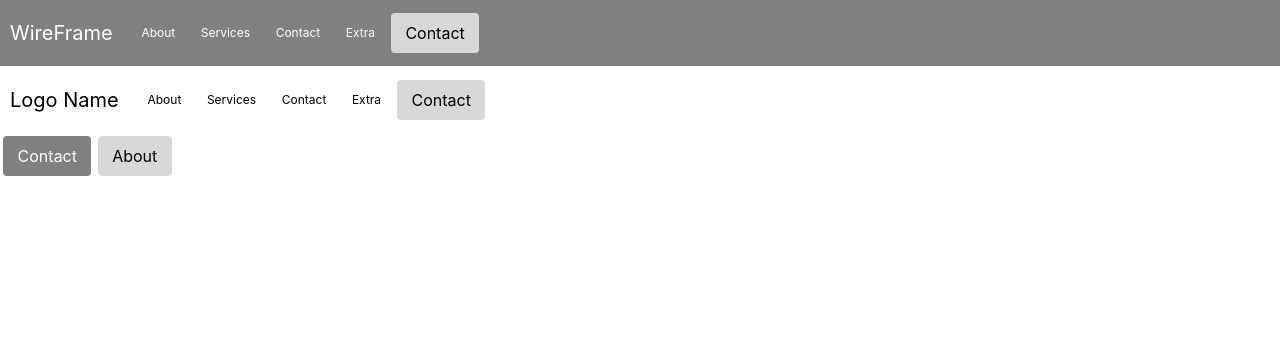
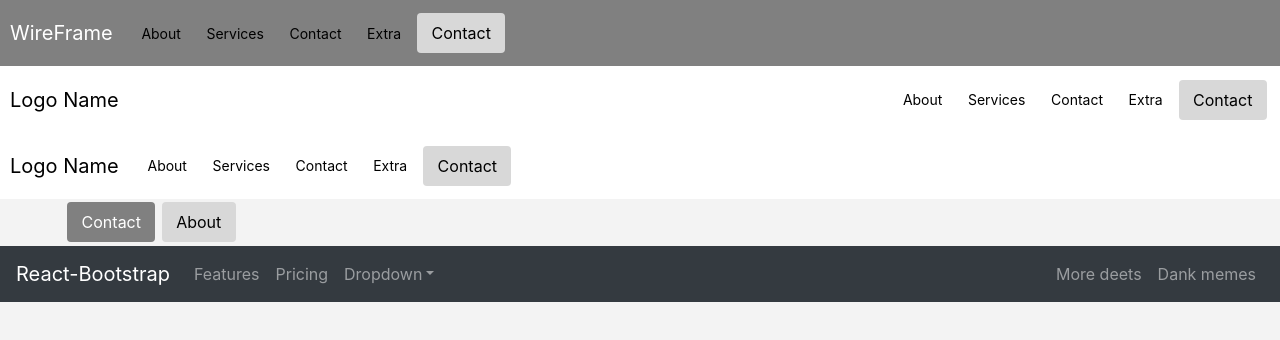
Before and after one commit to timwf/react-wireframe, a React (Create React App) app: page / in a window 1280 px wide. Shown: the top 340 px of the page. Built offline with nearby package versions, Linux system fonts and the light colour scheme; a web font is replaced by a local one.

Commit message:
navbar right added

```diff
--- a/src/App.js
+++ b/src/App.js
@@ -1,23 +1,37 @@
 import React from 'react';
 import './App.scss';
 import WireNavBar from './components/WireNavBar';
+import 'bootstrap/dist/css/bootstrap.min.css';
 import { Navbar, Nav, NavDropdown} from 'react-bootstrap'
-
-import 'bootstrap/dist/css/bootstrap.min.css';
 import WireNavbarLogo from './components/WireNavbarLogo';
 import WireNavbarLink from './components/WireNavbarLink';
 import Button from './components/Button';
+import Container from './components/Container';
+import NavItemsContainer from './components/NavItemsContainer'
 
 function App() {
   return (
     <div className="App">
        <WireNavBar dark>
           <WireNavbarLogo />
+          <NavItemsContainer>
             <WireNavbarLink linkTag="About"/>
             <WireNavbarLink linkTag="Services" />
             <WireNavbarLink linkTag="Contact" />
             <WireNavbarLink linkTag="Extra" />
             <Button btnName="Contact"/>
+          </NavItemsContainer>
+       </WireNavBar>
+
+       <WireNavBar >
+       <WireNavbarLogo companyName="Logo Name"/>
+          <NavItemsContainer right >
+            <WireNavbarLink linkTag="About"/>
+            <WireNavbarLink linkTag="Services" />
+            <WireNavbarLink linkTag="Contact" />
+            <WireNavbarLink linkTag="Extra" />
+            <Button btnName="Contact"/>
+          </NavItemsContainer>
        </WireNavBar>
 
        <WireNavBar >
@@ -28,12 +42,38 @@ function App() {
           <WireNavbarLink linkTag="Extra" />
           <Button btnName="Contact"/>
        </WireNavBar>
-
+      <Container>
         <Button primary btnName="Contact"/>
         <Button btnName="About"/>
+      </Container>
+
+      <Navbar collapseOnSelect expand="lg" bg="dark" variant="dark">
+  <Navbar.Brand href="#home">React-Bootstrap</Navbar.Brand>
+  <Navbar.Toggle aria-controls="responsive-navbar-nav" />
+  <Navbar.Collapse id="responsive-navbar-nav">
+    <Nav className="mr-auto">
+      <Nav.Link href="#features">Features</Nav.Link>
+      <Nav.Link href="#pricing">Pricing</Nav.Link>
+      <NavDropdown title="Dropdown" id="collasible-nav-dropdown">
+        <NavDropdown.Item href="#action/3.1">Action</NavDropdown.Item>
+        <NavDropdown.Item href="#action/3.2">Another action</NavDropdown.Item>
+        <NavDropdown.Item href="#action/3.3">Something</NavDropdown.Item>
+        <NavDropdown.Divider />
+        <NavDropdown.Item href="#action/3.4">Separated link</NavDropdown.Item>
+      </NavDropdown>
+    </Nav>
+    <Nav>
+      <Nav.Link href="#deets">More deets</Nav.Link>
+      <Nav.Link eventKey={2} href="#memes">
+        Dank memes
+      </Nav.Link>
+    </Nav>
+  </Navbar.Collapse>
+</Navbar>
     </div>
   );
 }
 
 
+
 export default App;
--- a/src/App.scss
+++ b/src/App.scss
@@ -3,6 +3,9 @@
     // font-family: 'Delius Unicase', cursive;
 
     color: black;
+}
+body{
+    background-color:rgb(243, 243, 243) !important;
 }
 
 .nav-bar{
@@ -16,16 +19,22 @@
     a {
         margin-right: 1rem;
         font-size: 20px;
-
+       white-space: nowrap;
     }
     .nav-link{
         margin: 0;
-        font-size: 12px;
+        font-size: 14px;
         padding: 0.5rem 0.8rem;
     }
     .logo-container{
         height: auto;
     }
+}
+
+.nav-items-container{
+    display: inline-flex;
+    align-items: center;
+    width: 100%;
 }
 
 .wireframe-btn{
--- /dev/null
+++ b/src/components/Container.jsx
@@ -0,0 +1,21 @@
+import React from 'react'
+import styled from 'styled-components'
+
+const StylaedCont = styled.div`
+    color: ${props => props.dark ? "white" : "black"};
+    margin: 0% ${props => props.margin};
+    `;
+
+Container.defaultProps = {
+    margin: "5%"
+}
+
+function Container(props) {
+    return (
+    <StylaedCont margin={props.margin}>
+          {props.children}
+    </StylaedCont>
+    )
+}
+
+export default Container
--- /dev/null
+++ b/src/components/NavItemsContainer.jsx
@@ -0,0 +1,19 @@
+import React from 'react'
+import styled from 'styled-components'
+
+const ItemsContainer = styled.div`
+    justify-content: ${props => props.right ? "flex-end" : "flex-start"};
+    `;
+
+
+
+function NavItemsContainer(props) {
+    return (
+        <ItemsContainer right={props.right} className="nav-items-container">
+             {props.children}
+        </ItemsContainer>
+
+    )
+}
+
+export default NavItemsContainer
```
Also changed, not shown: src/demo-images/navbar.png, 1 other file (tests, documents, lock files or other folders). Lines whose indentation alone changed are shown as unchanged.
